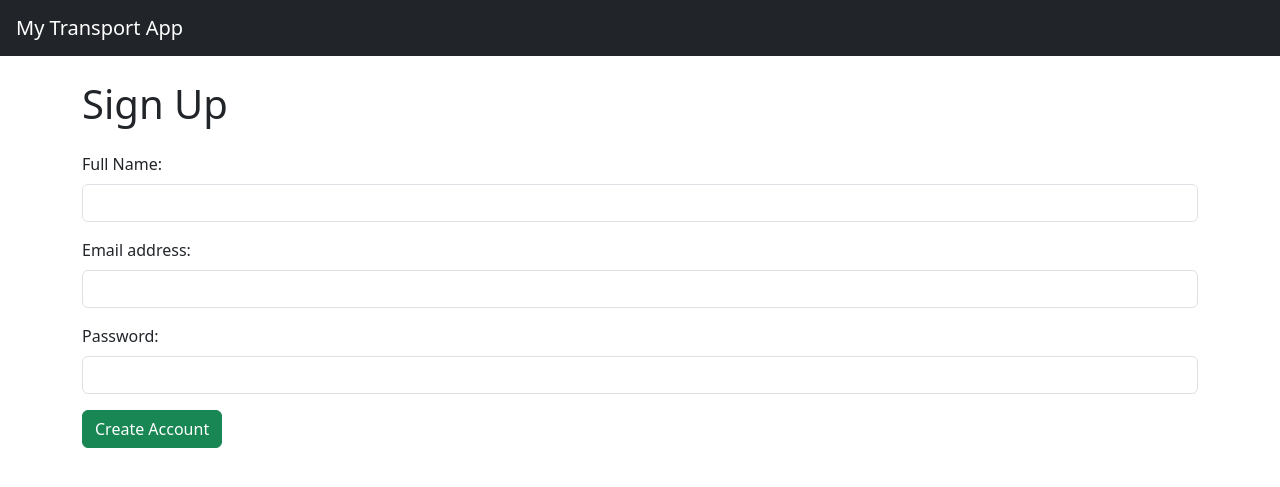
After one commit to mahmoudmoe53/Public_Transit_App, a Flask app: template templates/signup.html in a window 1280 px wide. The commit adds this page. Shown: the top 487 px of the page. Run offline with Flask 3, Linux system fonts and the light colour scheme; the template is opened without the code that fills it, so the values that code supplies are empty; some libraries are stand-ins or nearby versions.

Commit message:
added index.html for hompage and signup.html

```diff
--- /dev/null
+++ b/templates/base.html
@@ -0,0 +1,16 @@
+<!DOCTYPE html>
+<html lang="en">
+<head>
+    <meta charset="UTF-8">
+    <title>{{ title if title else "Flask App" }}</title>
+    <link href="https://cdn.jsdelivr.net/npm/bootstrap@5.3.3/dist/css/bootstrap.min.css" rel="stylesheet">
+</head>
+<body>
+    <nav class="navbar navbar-dark bg-dark px-3">
+        <a class="navbar-brand" href="/">My Transport App</a>
+    </nav>
+    <div class="container mt-4">
+        {% block content %}{% endblock %}
+    </div>
+</body>
+</html>
--- /dev/null
+++ b/templates/signup.html
@@ -0,0 +1,23 @@
+{% extends "base.html" %}
+{% block content %}
+<h1 class="mb-4">Sign Up</h1>
+
+<form method="POST" action="/signup">
+    <div class="mb-3">
+        <label for="name" class="form-label">Full Name:</label>
+        <input type="text" class="form-control" id="name" name="name" required>
+    </div>
+
+    <div class="mb-3">
+        <label for="email" class="form-label">Email address:</label>
+        <input type="email" class="form-control" id="email" name="email" required>
+    </div>
+
+    <div class="mb-3">
+        <label for="password" class="form-label">Password:</label>
+        <input type="password" class="form-control" id="password" name="password" required>
+    </div>
+
+    <button type="submit" class="btn btn-success">Create Account</button>
+</form>
+{% endblock %}
```
Also changed, not shown: templates/index.html (+40 -0 lines), templates/results.html (+5 -11 lines).
